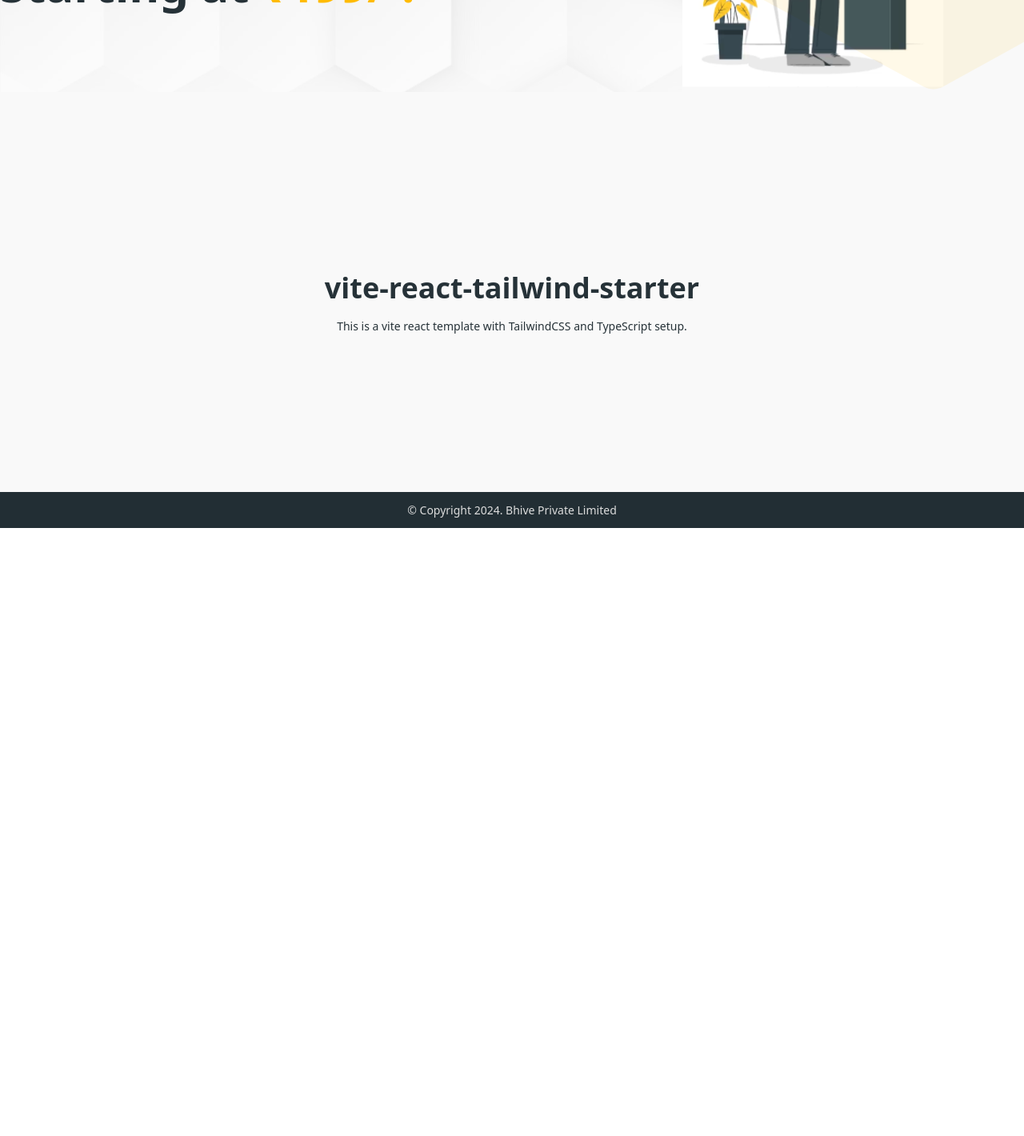
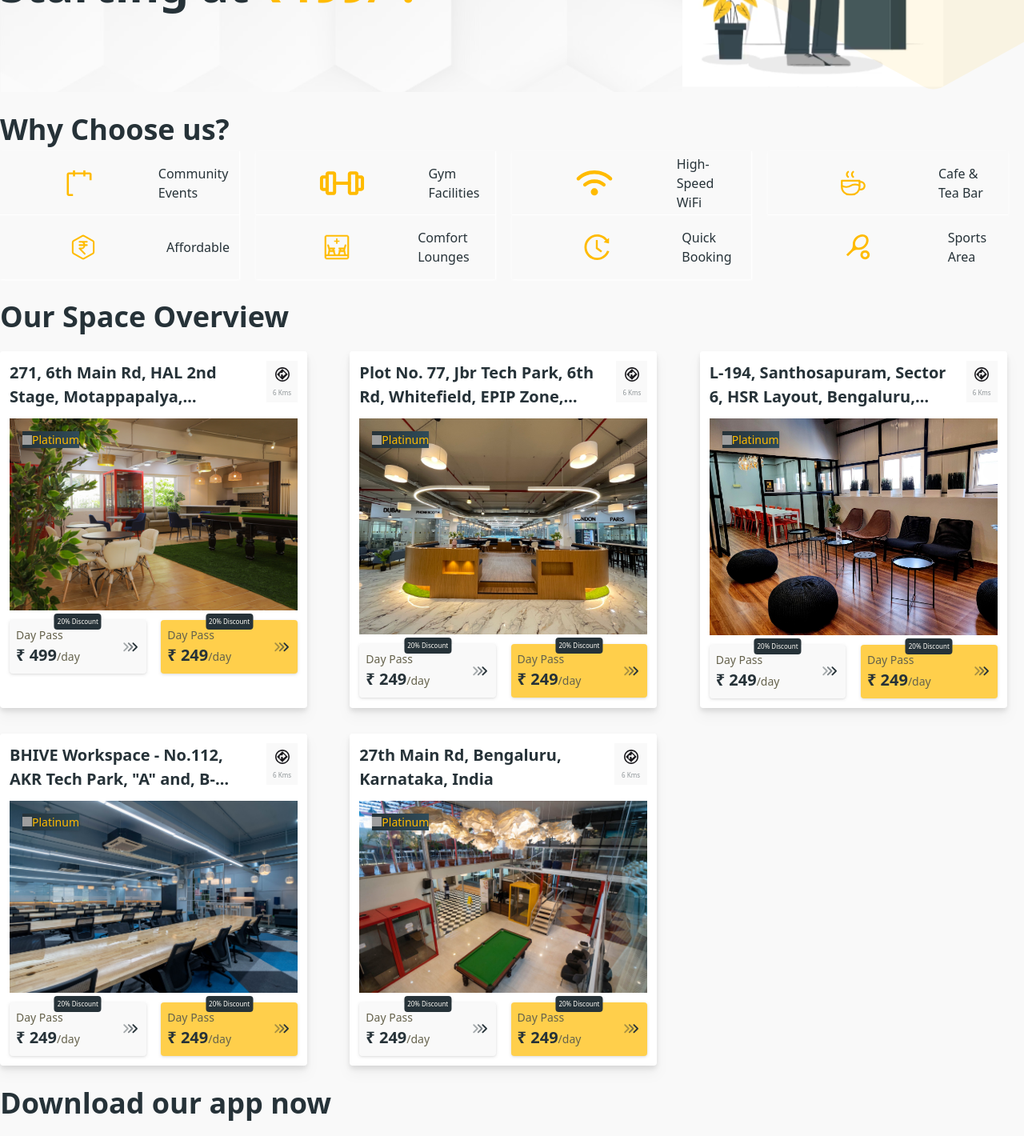
Before and after one commit to Bhusnar5044/bhive-workspace, a React (Vite) app: page / in a window 1280 px wide. Shown: the part 400-1820 px from the top of the page at 80% size. Before the commit the page ends 1060 px from the top, so only its background shows below. Built offline with nearby package versions, Linux system fonts and the light colour scheme; grey boxes are pictures that could not be loaded; what tailwindcss-font-inter would draw is missing.

Commit message:
PB | added home content

```diff
--- a/src/pages/home/index.tsx
+++ b/src/pages/home/index.tsx
@@ -1,15 +1,118 @@
+import { useEffect, useState } from 'react';
+
+import CardChip from '@/components/common/CardChip';
+import SpaceOverviewCard from '@/components/common/SpaceOverviewCard';
+import type { Location } from '@/constants/commonTypes';
+
 const Home = () => {
+  const [data, setData] = useState<Location[]>([]);
+  const getData = () => {
+    fetch('data.json', {
+      headers: {
+        'Content-Type': 'application/json',
+        Accept: 'application/json',
+      },
+    })
+      .then((response) => response.json())
+      .then((myJson) => setData(myJson));
+  };
+
+  useEffect(() => {
+    getData();
+  }, []);
+
+  useEffect(() => {
+    console.log(data);
+  }, [data]);
+
   return (
-    <div className="flex min-h-[60vh] flex-col items-center justify-center gap-8 text-center">
-      <div className="grid gap-2.5">
-        <h1 className="bg-gradient-to-br from-gray-200 to-teal-700 bg-clip-text text-2xl font-bold text-transparent md:text-3xl">
-          vite-react-tailwind-starter
-        </h1>
-        <p className="text-xs text-gray-500 md:text-sm">
-          This is a vite react template with TailwindCSS and TypeScript setup.
-        </p>
-      </div>
-    </div>
+    <>
+      <section className="mb-5">
+        <div className="justify-betweenmb-4 flex">
+          <h2>Why Choose us?</h2>
+          <img
+            src="assets/icons/arrow.svg"
+            alt="arrow icon"
+            className="lg:hidden"
+          />
+        </div>
+        <div className="mx-auto grid grid-cols-2 gap-2 lg:grid-cols-4 lg:gap-0">
+          <CardChip
+            title="Community Events"
+            iconUrl="/assets/icons/calenderEvent.svg"
+            className="shadow shadow-white lg:border-b lg:border-r lg:border-white"
+          />
+          <CardChip
+            title="Gym Facilities"
+            iconUrl="/assets/icons/gymIcon.svg"
+            className="shadow shadow-white lg:border-b lg:border-r lg:border-white"
+          />
+          <CardChip
+            title="High-Speed WiFi"
+            iconUrl="/assets/icons/wifi.svg"
+            className="shadow shadow-white lg:border-b lg:border-r lg:border-white"
+          />
+          <CardChip
+            title="Cafe & Tea Bar"
+            iconUrl="/assets/icons/teaCup.svg"
+            className="shadow shadow-white lg:border-b lg:border-white"
+          />
+          <CardChip
+            title="Affordable"
+            iconUrl="/assets/icons/rupee.svg"
+            className="shadow shadow-white lg:border-r lg:border-white"
+          />
+          <CardChip
+            title="Comfort Lounges"
+            iconUrl="/assets/icons/lounges.svg"
+            className="shadow shadow-white lg:border-r lg:border-white"
+          />
+          <CardChip
+            title="Quick Booking"
+            iconUrl="/assets/icons/clock.svg"
+            className="shadow shadow-white lg:border-r lg:border-white"
+          />
+          <CardChip title="Sports Area" iconUrl="/assets/icons/sport.svg" />
+        </div>
+      </section>
+      <section className="mb-5">
+        <div className="mb-4 flex justify-between">
+          <h2>Our Space Overview</h2>
+          <img
+            src="assets/icons/arrow.svg"
+            alt="arrow icon"
+            className="lg:hidden"
+          />
+        </div>
+        <div className="grid grid-cols-1 gap-8 lg:grid-cols-3">
+          {data?.map((item) => (
+            <SpaceOverviewCard key={item.id} spaceOverviewDetails={item} />
+          ))}
+        </div>
+      </section>
+      <section>
+        <div className="mb-4 flex justify-between">
+          <h2>Download our app now</h2>
+          <img
+            src="assets/icons/arrow.svg"
+            alt="arrow icon"
+            className="lg:hidden"
+          />
+        </div>
+        <div className="flex">
+          <img
+            src="/assets/download-app-banner.svg"
+            alt="download app banner"
+          />
+          <div>
+            <p className="hidden text-textSecondary lg:block">
+              Boost your productivity with the BHIVE Workspace app. Elevate your
+              workspace, collaborate efficiently, and unlock exclusive perks.
+            </p>
+          </div>
+        </div>
+      </section>
+    </>
   );
 };
 
```
